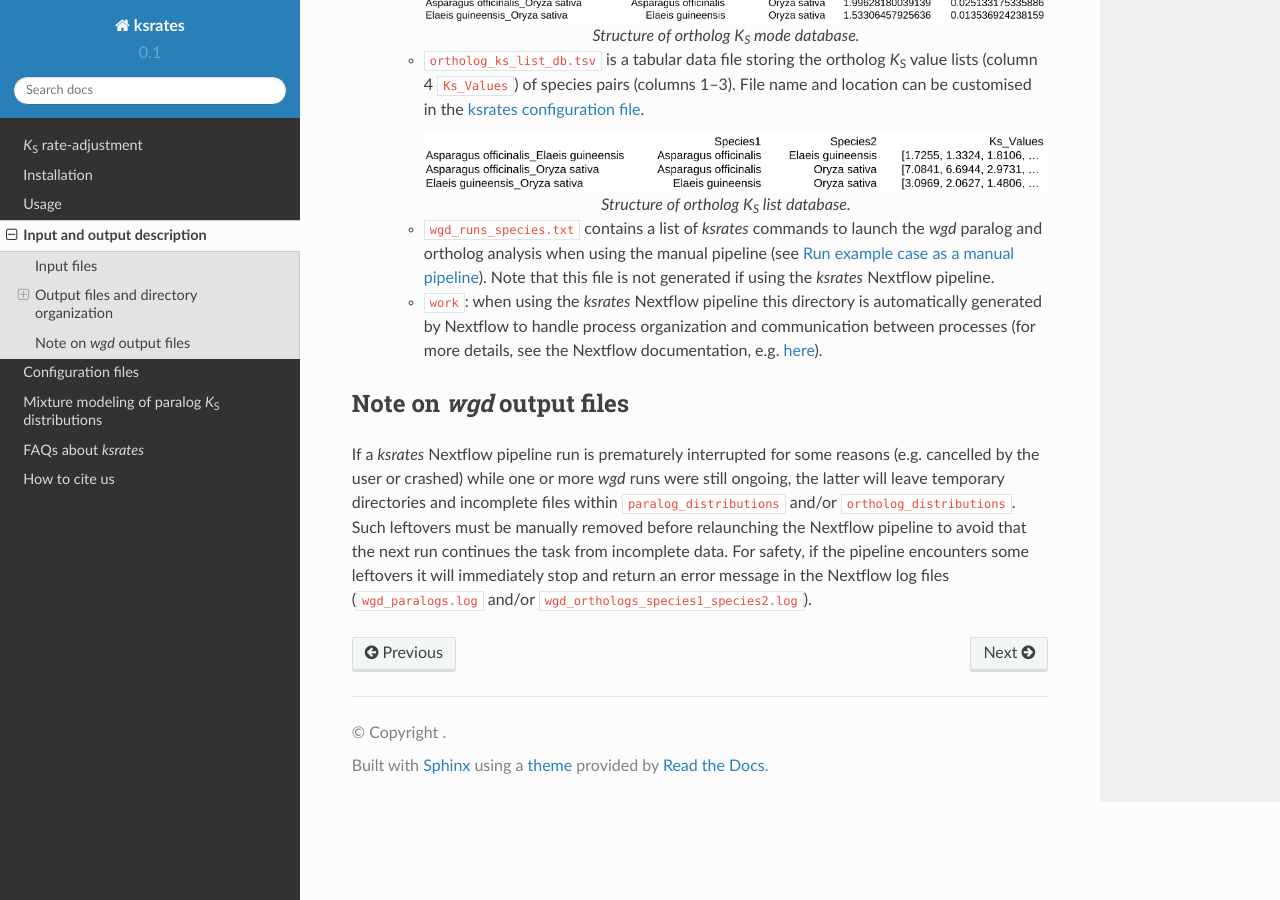
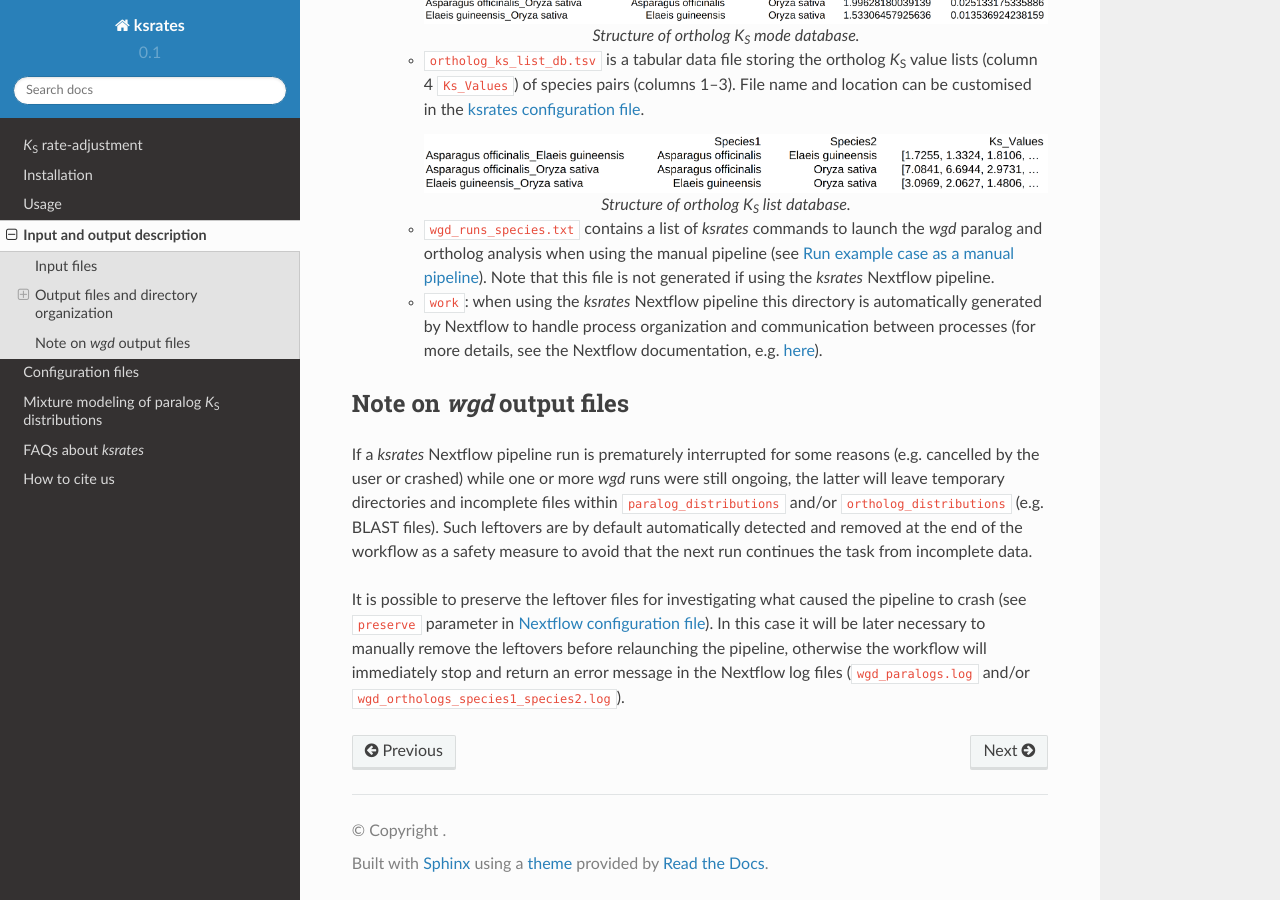
Before and after one commit to VIB-PSB/ksrates, a Sphinx documentation site: the page built from doc/source/input_output.rst, in a window 1280 px wide and 900 px high, scrolled down 4703 px. Built offline with Sphinx 7.4.7 and the Read the Docs theme 2.0.0, drawn with Linux system fonts in a browser that asks for light colours.

Commit message:
Nextflow pipeline removes leftover folders/files (#23)
- Automatically remove leftover files/folders
  when the pipeline is prematurely interrupted
  (wgd files, wgd empty folders and `core` files)
- Parameter `preserve` switches on/off final cleanup
- Docs updated

```diff
--- a/doc/source/configuration.rst
+++ b/doc/source/configuration.rst
@@ -181,6 +181,9 @@ The Nextflow configuration file is used to configure various settings for the *k
 
 * The **env** scope allows the definition one or more variable that will be exported in the environment where the workflow tasks will be executed.
 
+* The **params** scope accepts the ``preserve`` parameter to keep leftover temporay folders and incomplete files when the pipeline is prematurely interrupted due to an error [Default: false]. Alternatively, ``--preserve`` can be provided directly in the Nextflow launching command line::
+
+    nextflow run VIB-PSB/ksrates --config ./config_elaeis.txt -c ./custom_nextflow.config --preserve
 
 .. _`expert_config_section`:
 
--- a/doc/source/input_output.rst
+++ b/doc/source/input_output.rst
@@ -158,4 +158,6 @@ Other output
 Note on *wgd* output files
 ==========================
 
-If a *ksrates* Nextflow pipeline run is prematurely interrupted for some reasons (e.g. cancelled by the user or crashed) while one or more *wgd* runs were still ongoing, the latter will leave temporary directories and incomplete files within ``paralog_distributions`` and/or ``ortholog_distributions``. Such leftovers must be manually removed before relaunching the Nextflow pipeline to avoid that the next run continues the task from incomplete data. For safety, if the pipeline encounters some leftovers it will immediately stop and return an error message in the Nextflow log files (``wgd_paralogs.log`` and/or ``wgd_orthologs_species1_species2.log``).
+If a *ksrates* Nextflow pipeline run is prematurely interrupted for some reasons (e.g. cancelled by the user or crashed) while one or more *wgd* runs were still ongoing, the latter will leave temporary directories and incomplete files within ``paralog_distributions`` and/or ``ortholog_distributions`` (e.g. BLAST files). Such leftovers are by default automatically detected and removed at the end of the workflow as a safety measure to avoid that the next run continues the task from incomplete data.
+
+It is possible to preserve the leftover files for investigating what caused the pipeline to crash (see ``preserve`` parameter in :ref:`nextflow_config_section`). In this case it will be later necessary to manually remove the leftovers before relaunching the pipeline, otherwise the workflow will immediately stop and return an error message in the Nextflow log files (``wgd_paralogs.log`` and/or ``wgd_orthologs_species1_species2.log``).
```
Also changed, not shown: 1 other file.
